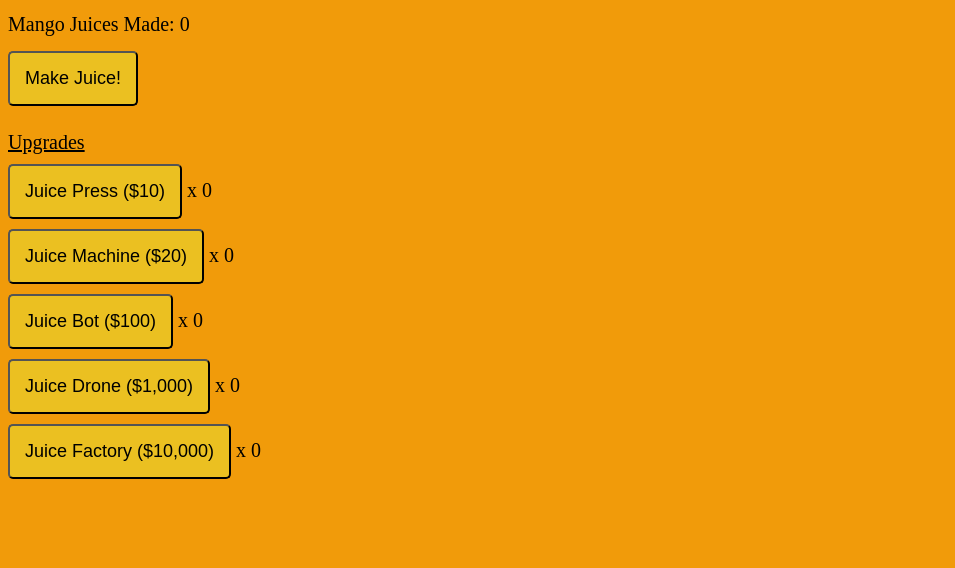
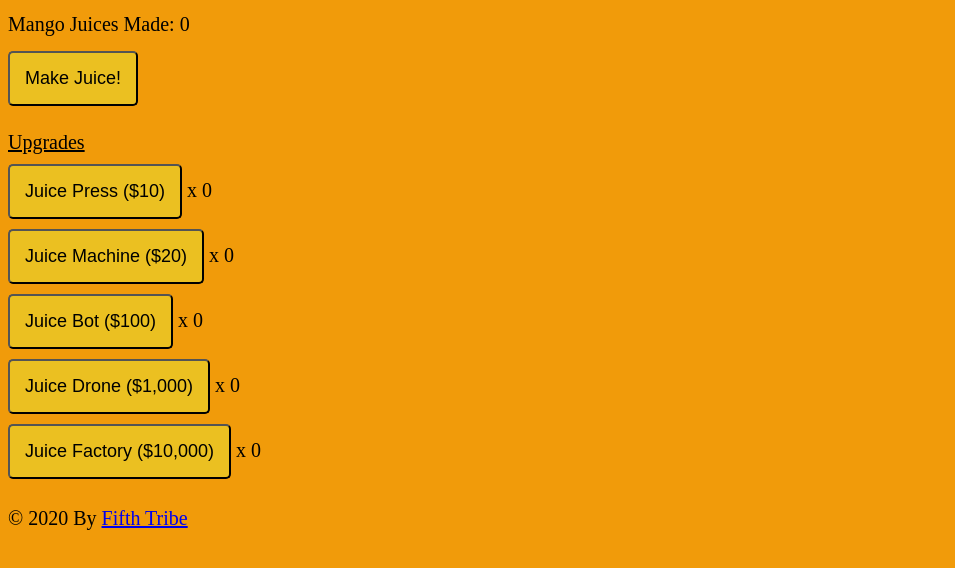
Before and after one commit to kzaman1/kzaman1.github.io, a plain HTML site: page index.html in a window 1280 px wide. Shown: the part 118-686 px from the top of the page, without its empty margins (0-955 px from the left). Drawn offline with Linux system fonts and the light colour scheme.

Commit message:
Added a footer and also a copyright date
Don't even think about about stylng my revolutionary mango juice maker idea! I've copyrighted it forever!

```diff
--- a/index.html
+++ b/index.html
@@ -48,10 +48,11 @@
         <button type="button" class="juice-factory" onclick="buyJuiceFactory()"> Juice Factory ($10,000)</button> x <span id="JuiceFactory">0</span>
       </div>
 
-
     </div>
 
-
+  <br>
   </body>
   <script src="js/main.js"></script>
+
+<footer> &#169 2020 By <a href="http://www.fifthtribe.com">Fifth Tribe</a></footer>
 </html>
```
